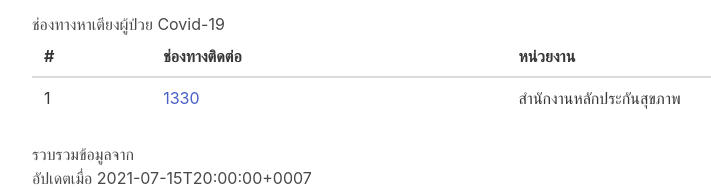
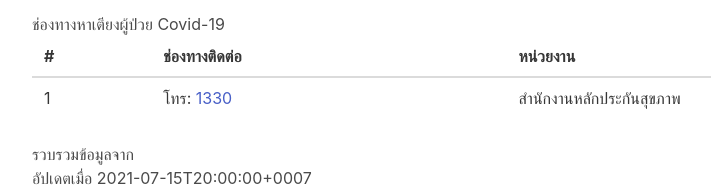
Before and after one commit to SandzoNight/hatiang, a Next.js app: page / in a window 1280 px wide. Shown: the top 187 px of the page, without its empty margins (48-759 px from the left). Built offline with nearby package versions, Linux system fonts and the light colour scheme.

Commit message:
Change contact display

```diff
--- a/pages/index.js
+++ b/pages/index.js
@@ -25,7 +25,9 @@ export default function Home() {
               {contacts.map((contact, key) => (
                 <tr>
                   <td>{key + 1}</td>
-                  <td><a href={`tel:${contact.tel}`}>{contact.tel}</a></td>
+                  <td>
+                    โทร: <a href={`tel:${contact.tel}`}>{contact.tel}</a>
+                  </td>
                   <td>{contact.name}</td>
                 </tr>
               ))}
```
